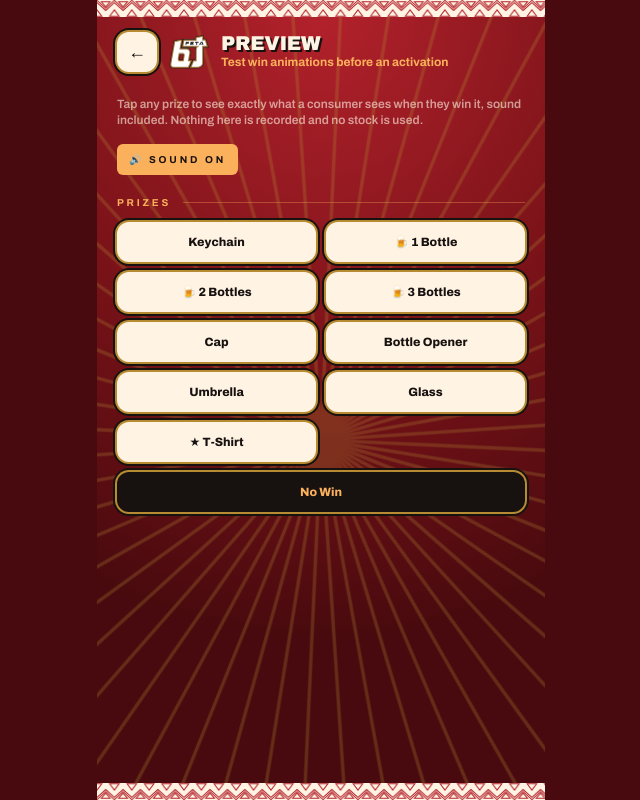
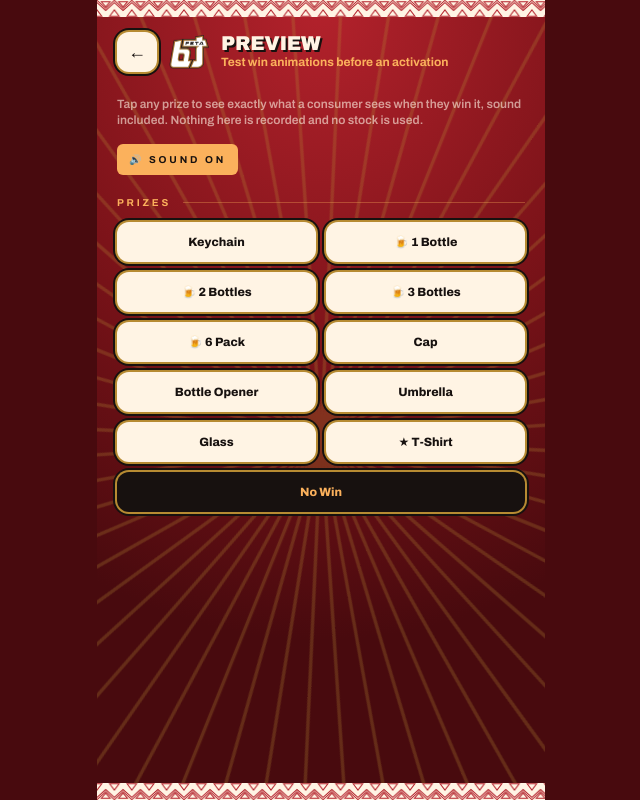
Before and after one commit to Melake-Wondwosen/feta-app, a React (Vite) app: page /admin/preview in a window 1280 px wide. Shown: the whole page, without its empty margins (319-959 px from the left). Built offline with nearby package versions, Linux system fonts and the light colour scheme; no server answers; sample sign-in values are in the browser's storage.

Commit message:
Add 6 Pack prize with real artwork, costing six from the shared beer pool

```diff
--- a/src/components/WinCelebration.jsx
+++ b/src/components/WinCelebration.jsx
@@ -2,6 +2,7 @@ import { FETA, FetaMark } from "../brand/FetaBrand";
 import fetaBottle from "../assets/feta-bottle.png";
 import fetaTshirt from "../assets/feta-tshirt.png";
 import fetaCap from "../assets/feta-cap.png";
+import fetaSixPack from "../assets/feta-sixpack.png";
 import { bottleCost } from "../services/bottleStock";
 
 /* The celebration shown when a prize is won. Lives here rather than
@@ -10,15 +11,20 @@ import { bottleCost } from "../services/bottleStock";
 /* Prizes we have real product artwork for. Matched loosely so "T-Shirt",
    "Tshirt" and "T Shirt" all land on the same image. */
 const MERCH = [
+  /* The 6-pack is a single object, so it gets the solo treatment rather
+     than six bottles trying to clink. */
+  { test: /6\s*-?\s*pack/i, src: fetaSixPack, height: 185 },
   { test: /t[\s-]?shirt/i, src: fetaTshirt, height: 190 },
   { test: /\bcap\b/i, src: fetaCap, height: 150 },
 ];
 
 export default function WinCelebration({ prize }) {
   const bottles = bottleCost(prize);
+  const merch = MERCH.find((m) => m.test.test(String(prize || "")));
 
-  if (bottles <= 0) {
-    const merch = MERCH.find((m) => m.test.test(String(prize || "")));
+  /* Merch artwork wins over the bottle animation — a 6-pack costs six
+     from the pool but shouldn't render as six separate bottles. */
+  if (merch || bottles <= 0) {
 
     if (merch) {
       return (
--- a/src/pages/CampaignSetupPage.jsx
+++ b/src/pages/CampaignSetupPage.jsx
@@ -18,9 +18,11 @@ import {
 import fetaBottle from "../assets/feta-bottle.png";
 import fetaTshirt from "../assets/feta-tshirt.png";
 import fetaCap from "../assets/feta-cap.png";
+import fetaSixPack from "../assets/feta-sixpack.png";
 
 /* Thumbnail for a prize, when we have real product artwork for it. */
 function prizeImage(name) {
+  if (/6\s*-?\s*pack/i.test(name)) return fetaSixPack;
   if (isBottlePrize(name)) return fetaBottle;
   if (/t[\s-]?shirt/i.test(name)) return fetaTshirt;
   if (/\bcap\b/i.test(name)) return fetaCap;
--- a/src/services/bottleStock.js
+++ b/src/services/bottleStock.js
@@ -10,9 +10,13 @@ export const BOTTLES_PER_CRATE = 24;
 /* How many bottles this prize hands over, or 0 if it isn't beer.
    Matches "1 Bottle", "2 Bottles", "3 bottles" and so on. */
 export function bottleCost(prizeName) {
-  const match = String(prizeName || "")
-    .trim()
-    .match(/^(\d+)\s*bottles?$/i);
+  const name = String(prizeName || "").trim();
+
+  /* A 6-pack is six bottles out of the same pool, even though its name
+     doesn't follow the "<n> Bottles" shape. */
+  if (/6\s*-?\s*pack/i.test(name)) return 6;
+
+  const match = name.match(/^(\d+)\s*bottles?$/i);
   return match ? Number(match[1]) : 0;
 }
 
--- a/src/services/prizeService.js
+++ b/src/services/prizeService.js
@@ -10,6 +10,7 @@ export const FALLBACK_PRIZES = [
   { name: "1 Bottle", qty: 10, active: true, tier: "regular", weight: 20 },
   { name: "2 Bottles", qty: 5, active: true, tier: "regular", weight: 10 },
   { name: "3 Bottles", qty: 3, active: true, tier: "regular", weight: 5 },
+  { name: "6 Pack", qty: 2, active: true, tier: "main", weight: 2 },
   { name: "Cap", qty: 5, active: true, tier: "regular", weight: 10 },
   { name: "Bottle Opener", qty: 10, active: true, tier: "regular", weight: 20 },
   { name: "Umbrella", qty: 3, active: true, tier: "regular", weight: 5 },
```
Also changed, not shown: src/assets/feta-sixpack.png (added), 1 other file (tests, documents, lock files or other folders).
